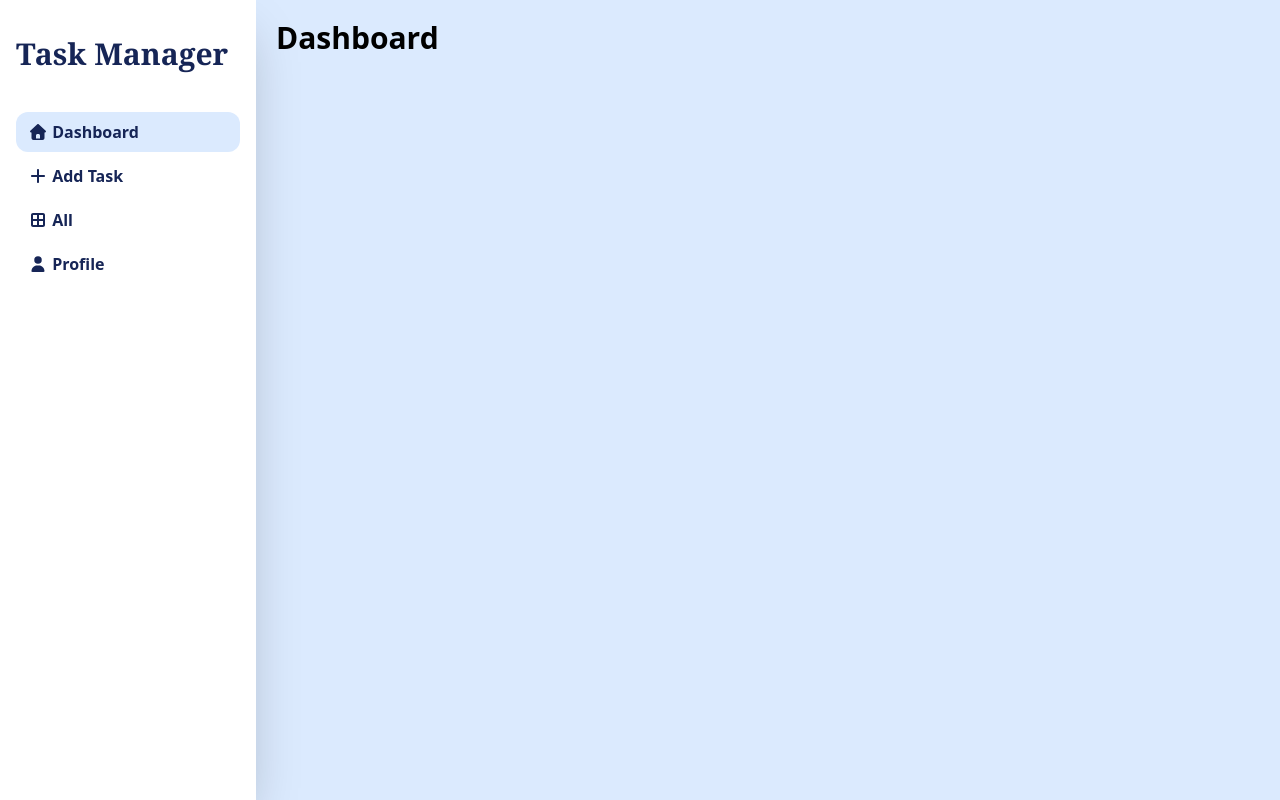
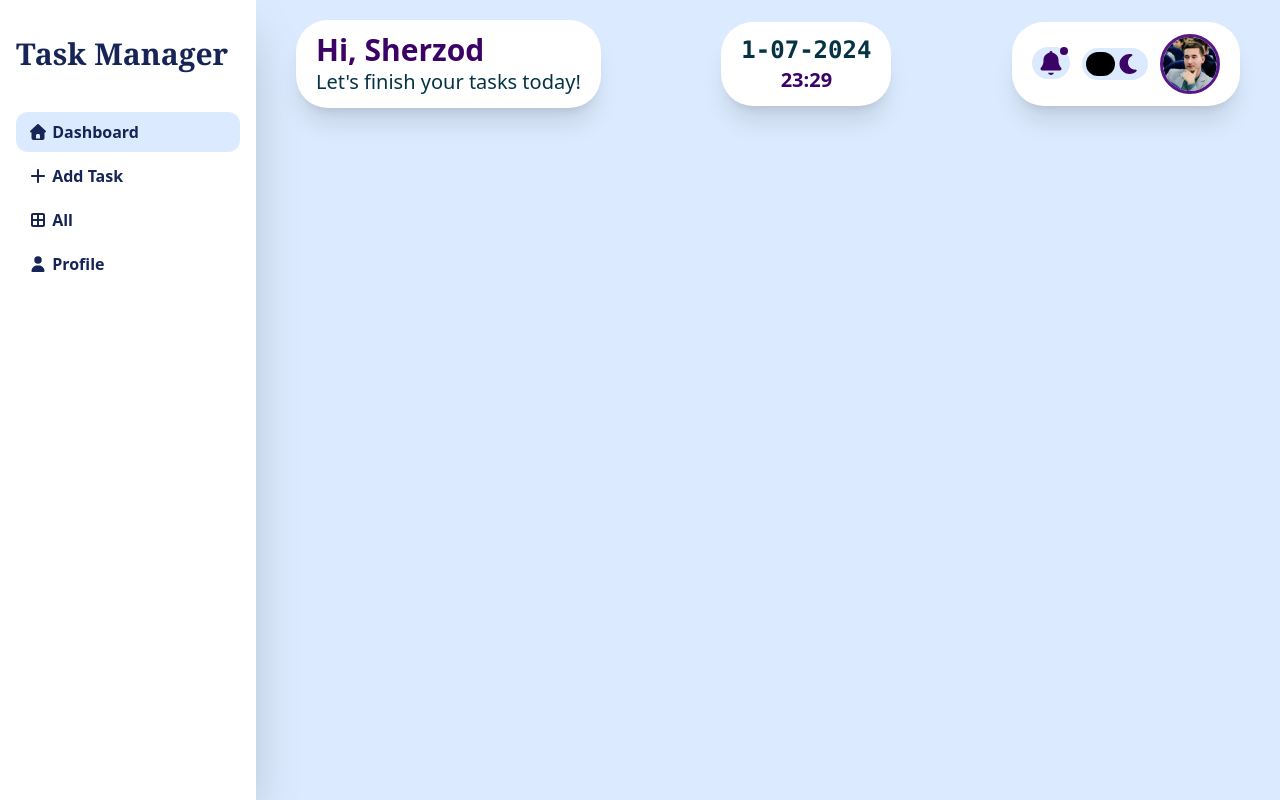
Before and after one commit to Sherzod-006/To-Do-0.0.2, a React (Vite) app: page / in a window 1280 px wide. Built offline with nearby package versions, Linux system fonts and the light colour scheme.

Commit message:
completed styling the header section of Dashboard

```diff
--- a/src/App.tsx
+++ b/src/App.tsx
@@ -10,7 +10,7 @@
     <main className="bg-blue-100 flex min-h-screen">
       <BrowserRouter>
         <AsideBar />
-        <section className="ml-64 p-5 w-full">
+        <section className="ml-64 py-5 px-10 w-full">
           <Routes>
             <Route path="/" element={<Dashboard />} />
             <Route path="/add-task" element={<AddTask />} />
--- a/src/components/AsideBar.tsx
+++ b/src/components/AsideBar.tsx
@@ -4,7 +4,9 @@
 import { faHouse, faPlus, faBorderAll, faUser } from '@fortawesome/free-solid-svg-icons';
 import type { IconProp } from '@fortawesome/fontawesome-svg-core';
 
+
 const AsideBar = () => {
+
   const location = useLocation();
 
   //STYLING
--- a/src/components/pages/Dashboard.tsx
+++ b/src/components/pages/Dashboard.tsx
@@ -1,8 +1,42 @@
+import { Link } from "react-router-dom"
+
+import { FontAwesomeIcon } from '@fortawesome/react-fontawesome';
+import { faBell, faSun, faMoon } from '@fortawesome/free-solid-svg-icons';
+
 const Dashboard = () => {
+
+    function toggleTheme() {
+
+    }
+
+    const cardStyle = "bg-white py-3 px-5 rounded-4xl shadow-xl cursor-default";
+    const purple = "text-purple-950";
   return (
-    <div>
-      <h1 className='text-3xl font-bold'>Dashboard</h1>
-    </div>
+    <main>
+      <header className="flex items-center justify-between">
+        <section className={cardStyle}>
+            <h1 className={`text-3xl ${purple} font-bold`}>Hi, <Link to={"/profile"}>Sherzod</Link></h1>
+            <p className="text-cyan-950 text-xl">Let's finish your tasks today!</p>
+        </section>
+        <section className={`${cardStyle} text-center`}>
+            <h1 className="font-mono text-2xl font-bold text-cyan-950">1-07-2024</h1>
+            <p className={`${purple} text-xl font-bold`}>23:29</p>
+        </section>
+        <section className={`flex space-x-3 items-center ${cardStyle}`}>
+            <div className="relative cursor-pointer">
+                <FontAwesomeIcon className={`${purple} bg-blue-100 text-2xl p-1 rounded-full`} icon={faBell} />
+                <button className={`bg-purple-950 text-xl p-1 absolute left-7 rounded-full`}></button>
+            </div>
+            <button className={`flex items-center rounded-full bg-blue-100 p-1 ${purple}`} onClick={toggleTheme}>
+                <FontAwesomeIcon className={`text-xl rounded-full p-0.5 bg-black text-black`} icon={faSun} />
+                <FontAwesomeIcon className={`text-xl rounded-full p-0.5`} icon={faMoon} />
+            </button>
+            <Link to={"/profile"}>
+                <img src="\public\me.jpg" alt="" className="rounded-full w-15 border-purple-900 border-3 cursor-pointer" />
+                </Link>
+        </section>
+      </header>
+    </main>
   )
 }
 
```
Also changed, not shown: public/me.jpg (added). Lines whose indentation alone changed are shown as unchanged.
